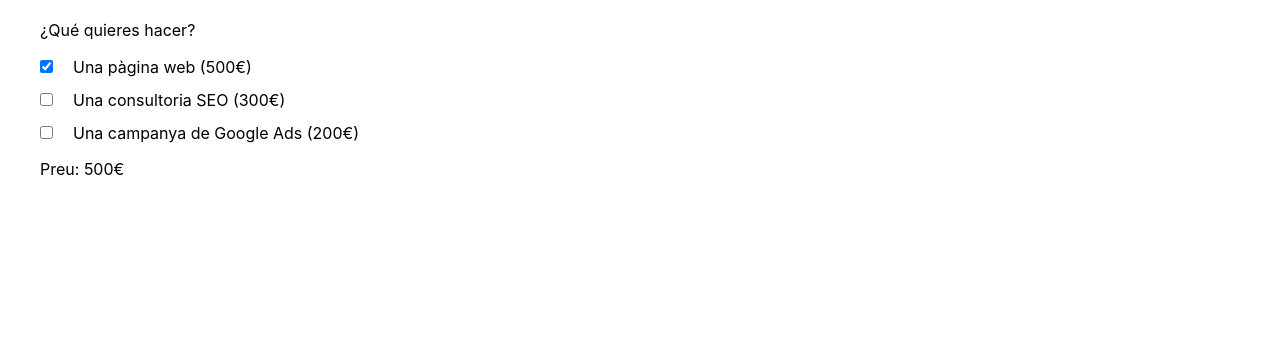
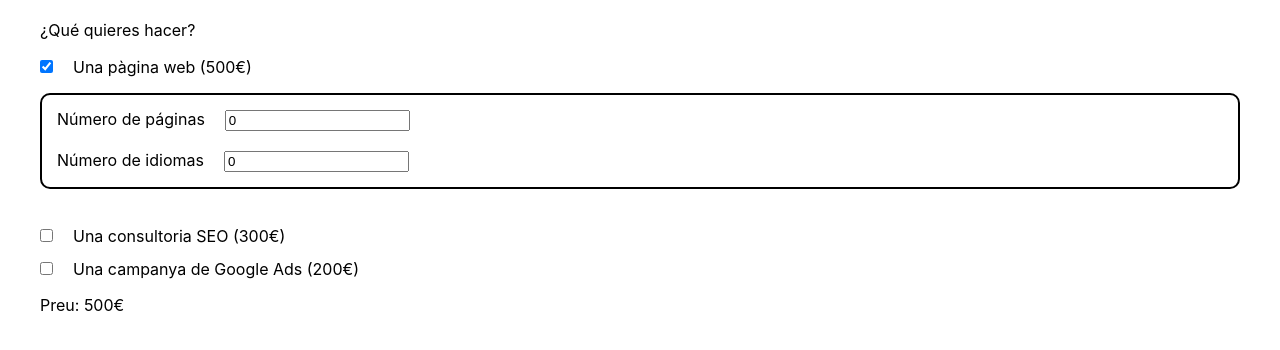
Before and after one commit to franciscodiegonobre/sprint-7, a React (Create React App) app: page / in a window 1280 px wide. Both pictures are taken after a click on the checkbox "Una pàgina web (500€)". Shown: the top 350 px of the page. Built offline with nearby package versions, Linux system fonts and the light colour scheme.

Commit message:
ejercicio-2

```diff
--- a/src/App.css
+++ b/src/App.css
@@ -26,3 +26,9 @@
   font-size: calc(10px + 2vmin);
   color: white;
 }
+
+.webPageExtras {
+  border: 2px solid black;
+  border-radius: 10px;
+  padding: 5px;
+}
--- a/src/App.js
+++ b/src/App.js
@@ -6,6 +6,8 @@ function App() {
     webPage: false,
     seoService: false,
     googleAds: false,
+    pageNumber: 0,
+    pageLanguages: 0,
   });
 
   const [total, setTotal] = useState(0);
@@ -14,7 +16,10 @@ function App() {
     setFormData((prevFormData) => {
       return {
         ...prevFormData,
-        [event.target.name]: event.target.checked,
+        [event.target.name]:
+          event.target.type === "checkbox"
+            ? event.target.checked
+            : event.target.value,
       };
     });
     handleTotal(event);
@@ -60,6 +65,30 @@ function App() {
         name="webPage"
       />
       <label htmlFor="webPage">Una pàgina web (500€)</label>
+      {formData.webPage && (
+        <div className="webPageExtras">
+          <label htmlFor="pageNumber">Número de páginas</label>
+          <input
+            type="number"
+            id="pageNumber"
+            placeholder="0"
+            onInput={handleChange}
+            name="pageNumber"
+            value={formData.pageNumber}
+          />
+          <br />
+          <label htmlFor="pageLanguages">Número de idiomas</label>
+          <input
+            type="number"
+            id="pageLanguages"
+            placeholder="0"
+            onInput={handleChange}
+            name="pageLanguages"
+            value={formData.pageLanguages}
+          />
+        </div>
+      )}
+
       <br />
       <input
         type="checkbox"
@@ -79,7 +108,13 @@ function App() {
       />
       <label htmlFor="googleAds">Una campanya de Google Ads (200€)</label>
       <br />
-      <p>Preu: {total}€</p>
+      <p>
+        Preu:{" "}
+        {total > 0 && formData.webPage === true
+          ? total + formData.pageNumber * formData.pageLanguages * 30
+          : total}
+        €
+      </p>
     </form>
   );
 }
```
